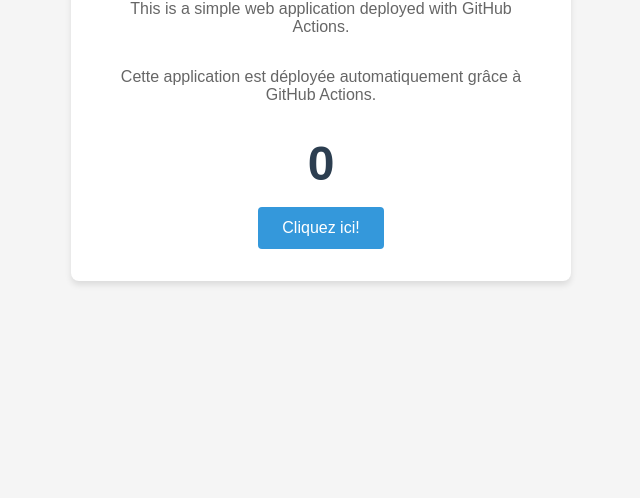
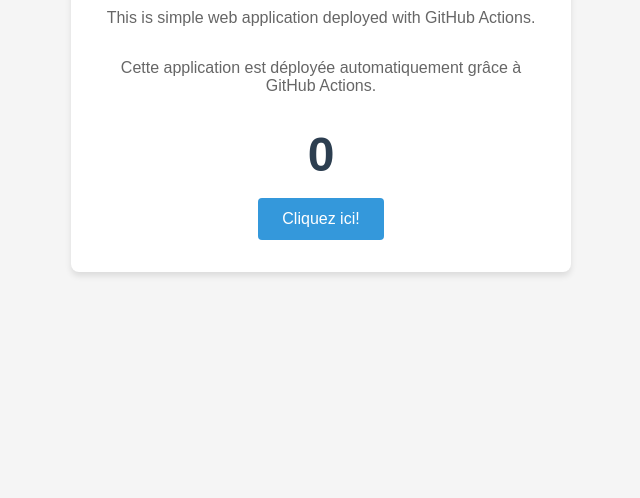
Before and after one commit to OmarElbakouri/Devops-, a website: page index.html in a window 1280 px wide. Shown: the part 302-800 px from the top of the page, without its empty margins (319-959 px from the left). Drawn offline with Linux system fonts and the light colour scheme.

Commit message:
Modifier le contenu de la page d'accueil

```diff
--- a/index.html
+++ b/index.html
@@ -9,7 +9,7 @@
 <body>
     <div class="container">
         <h1>Bonjour le Monde</h1>
-        <p>This is a simple web application deployed with GitHub Actions.</p>
+        <p>This is  simple web application deployed with GitHub Actions.</p>
         <p>Cette application est déployée automatiquement grâce à GitHub Actions.</p>
         <div id="counter">0</div>
         <button id="increment">Cliquez ici!</button>
```
